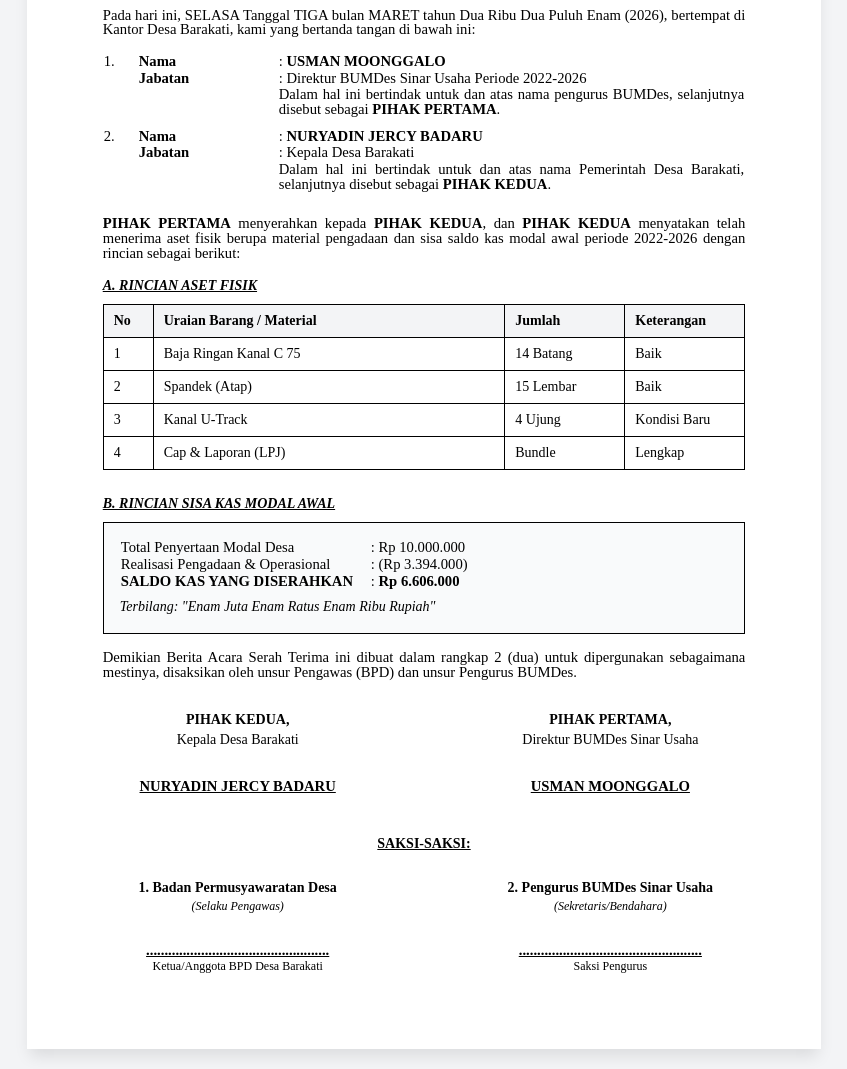
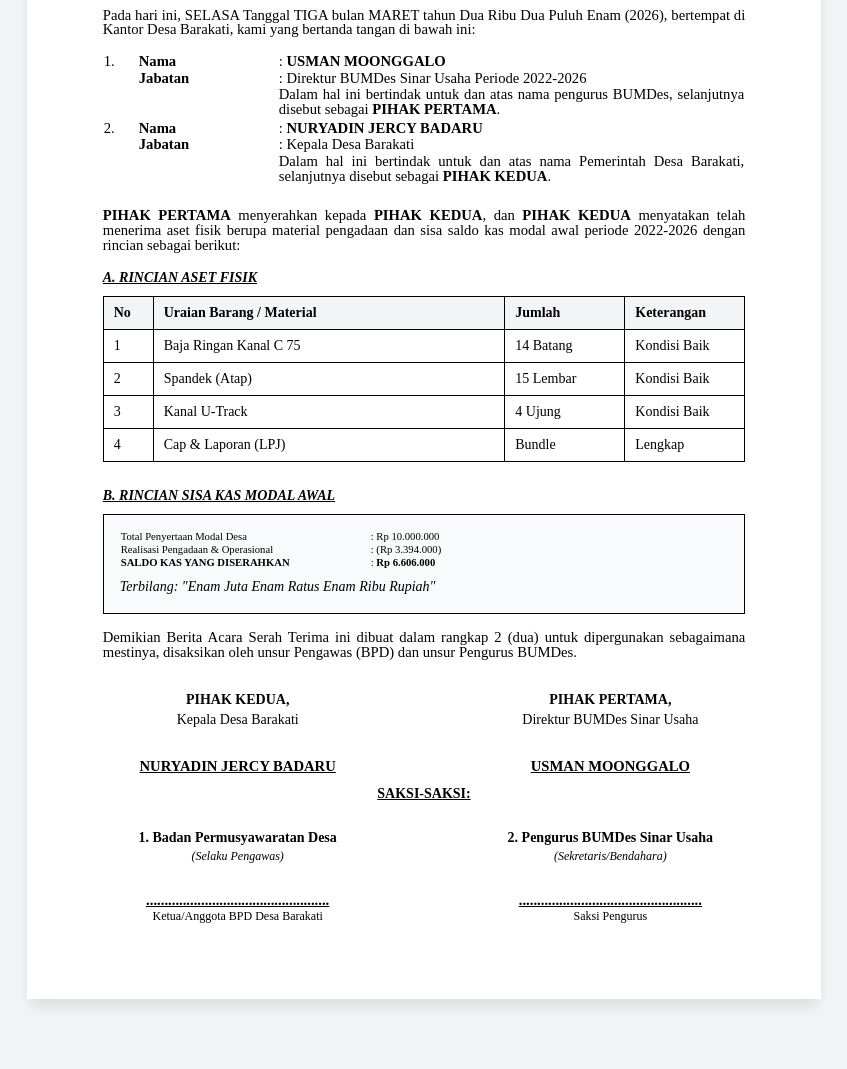
Before and after one commit to qisel/SorryJully, a plain HTML site: page index.html in a window 1280 px wide. Shown: the part 300-1369 px from the top of the page, without its empty margins (216-1063 px from the left). After the commit the page ends 1319 px from the top, so only its background shows below. Drawn offline with nearby package versions, Linux system fonts and the light colour scheme.

Commit message:
Adjust margins and font sizes in index.html

```diff
--- a/index.html
+++ b/index.html
@@ -48,7 +48,7 @@
             width: 42%;
         }
         .witness-container {
-            margin-top: 40px;
+            margin-top: 10px;
             text-align: center;
         }
     </style>
@@ -95,7 +95,7 @@
                     </tr>
                 </table>
 
-                <table style="border: none; margin-top: 10px;">
+                <table style="border: none; margin-top: 2px;">
                     <tr style="border: none;">
                         <td style="border: none; vertical-align: top; width: 35px;">2.</td>
                         <td style="border: none; vertical-align: top; width: 140px;"><strong>Nama</strong></td>
@@ -133,19 +133,19 @@
                         <td>1</td>
                         <td style="text-align: left;">Baja Ringan Kanal C 75</td>
                         <td>14 Batang</td>
-                        <td>Baik </td>
+                        <td>Kondisi Baik </td>
                     </tr>
                     <tr>
                         <td>2</td>
                         <td style="text-align: left;">Spandek (Atap)</td>
                         <td>15 Lembar</td>
-                        <td>Baik </td>
+                        <td> Kondisi Baik </td>
                     </tr>
                     <tr>
                         <td>3</td>
                         <td style="text-align: left;">Kanal U-Track</td>
                         <td>4 Ujung</td>
-                        <td>Kondisi Baru</td>
+                        <td>Kondisi Baik</td>
                     </tr>
                     <tr>
                         <td>4</td>
@@ -158,7 +158,7 @@
 
             <h4 class="font-bold underline uppercase text-sm mt-6 mb-2 italic">B. Rincian Sisa Kas Modal Awal</h4>
             <div class="border border-black p-4 bg-gray-50">
-                <table style="border: none; margin: 0; font-size: 11pt;">
+                <table style="border: none; margin: 0; font-size: 8pt;">
                     <tr style="border: none;">
                         <td style="border: none; width: 250px;">Total Penyertaan Modal Desa</td>
                         <td style="border: none;">: Rp 10.000.000</td>
```
